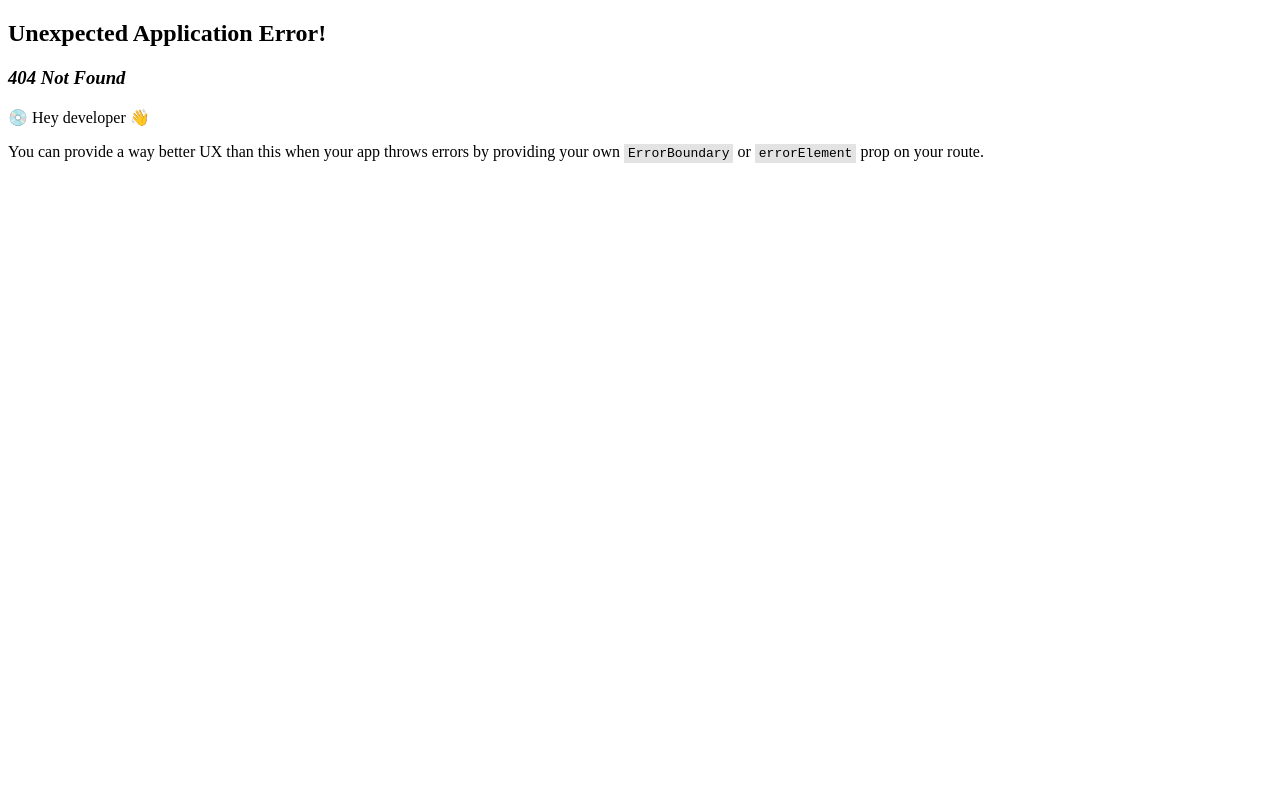
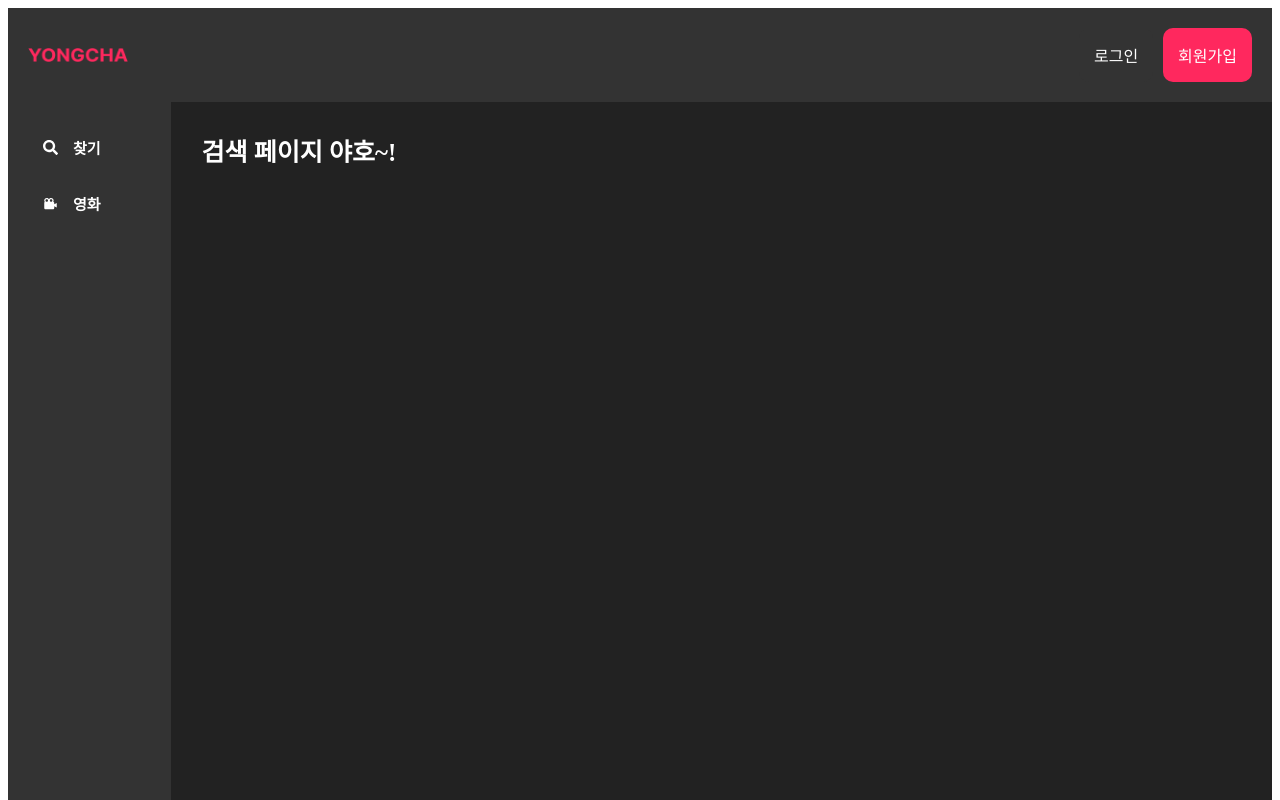
Before and after one commit to UMC-ERICA/7th_Web_A, a React (Vite) app in the folder 리아-이아현/3주차/movie-website/: page /search in a window 1280 px wide. Before the commit this address had no page. Shown: the top 800 px of the page. Built offline with nearby package versions, Linux system fonts and the light colour scheme.

Commit message:
feat: 검색 페이지 구현

```diff
--- a/리아-이아현/3주차/movie-website/src/App.jsx
+++ b/리아-이아현/3주차/movie-website/src/App.jsx
@@ -1,6 +1,7 @@
 import { createBrowserRouter, RouterProvider } from "react-router-dom";
 import RootLayout from "./layout/root-layout.jsx";
 import HomePage from "./pages/HomePage";
+import SearchPage from "./pages/SearchPage";
 
 const router = createBrowserRouter([
   {
@@ -11,6 +12,10 @@ const router = createBrowserRouter([
         index: true,
         element: <HomePage />,
       },
+      {
+        path: "search",
+        element: <SearchPage />,
+      },
     ],
   },
 ]);
--- a/리아-이아현/3주차/movie-website/src/components/SideBar.jsx
+++ b/리아-이아현/3주차/movie-website/src/components/SideBar.jsx
@@ -40,7 +40,7 @@ const Sidebar = () => {
   return (
     <SidebarContainer>
       <SideButtons>
-        <Button color={"#333"}>
+        <Button to="/search" color={"#333"}>
           <FaSearch />
           찾기
         </Button>
--- /dev/null
+++ b/리아-이아현/3주차/movie-website/src/pages/SearchPage.jsx
@@ -0,0 +1,17 @@
+import styled from "styled-components";
+
+const SearchContainer = styled.div`
+  background-color: #222;
+  color: white;
+  height: 100vh;
+  width: 100%;
+  font-weight: bold;
+  font-size: 25px;
+  padding: 30px 30px;
+`;
+
+const SearchPage = () => {
+  return <SearchContainer>검색 페이지 야호~!</SearchContainer>;
+};
+
+export default SearchPage;
```
